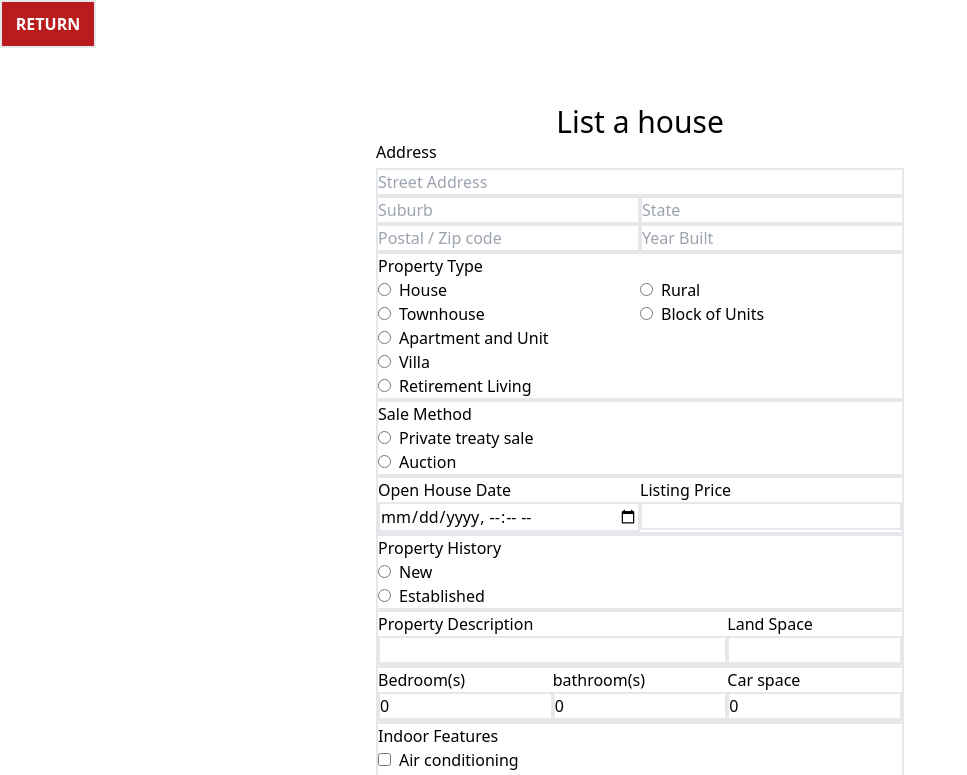
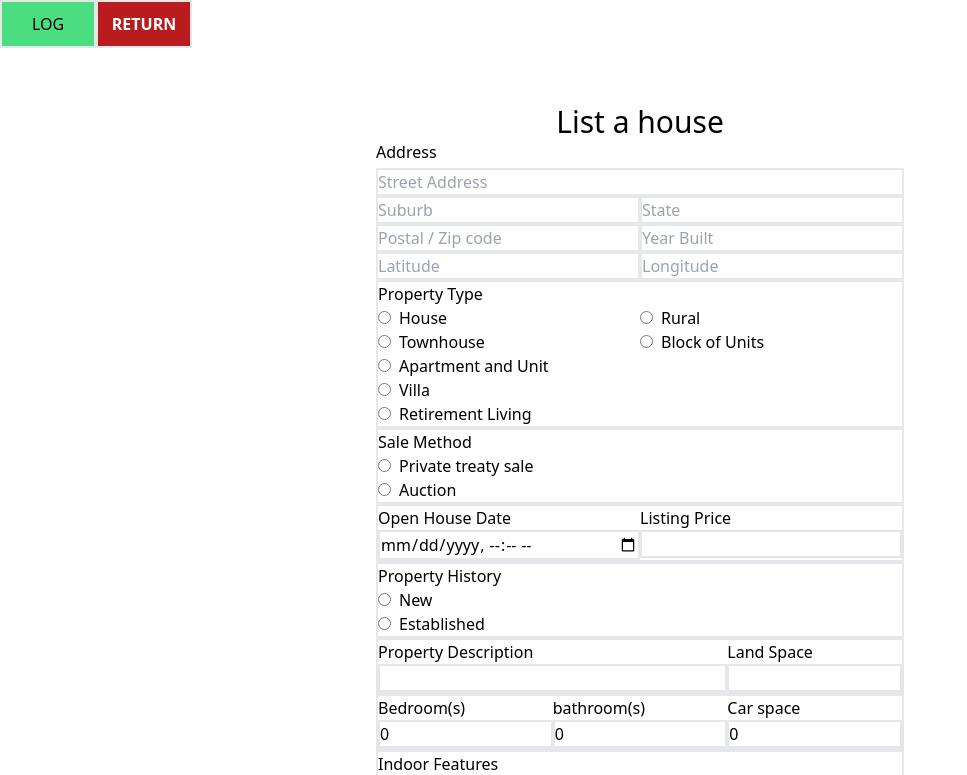
Before and after one commit to rikichoi/openhouse-listing-app, a Next.js app: page /list-house in a window 1280 px wide. Shown: the top 775 px of the page, without its empty margins (0-967 px from the left). Built offline with nearby package versions, Linux system fonts and the light colour scheme.

Commit message:
Added mapbox and geopoint functionality, markers shown for each house listing on map - TODO: Add geopoints to edit-listing

```diff
--- a/package.json
+++ b/package.json
@@ -12,10 +12,13 @@
     "@emotion/react": "^11.11.4",
     "@emotion/styled": "^11.11.5",
     "@mui/material": "^5.16.1",
+    "@types/mapbox-gl": "^3.1.0",
     "firebase": "^10.12.3",
+    "mapbox-gl": "^3.5.1",
     "next": "14.2.4",
     "react": "^18",
-    "react-dom": "^18"
+    "react-dom": "^18",
+    "react-map-gl": "^7.1.7"
   },
   "devDependencies": {
     "eslint": "^8",
--- a/src/app/list-house/page.js
+++ b/src/app/list-house/page.js
@@ -20,12 +20,15 @@ import {
   doc,
   where,
   query,
+  GeoPoint,
 } from "firebase/firestore";
 import { db } from "@/lib/firebase";
 import Button from "@mui/material/Button";
 
 export default function ListHouse() {
   const router = useRouter();
+  const [lat, setLat] = useState(0);
+  const [lon, setLon] = useState(0);
   const initialState = {
     bathroom: 0,
     bed: 0,
@@ -50,8 +53,12 @@ export default function ListHouse() {
     heating: false,
     fire: false,
     method: "",
+    longitude: "",
+    latitude: "",
+    geopoint: new GeoPoint(lat || 0, lon || 0),
     createdAt: new Date(),
   };
+
   const [data, setData] = useState(initialState);
   const {
     bathroom,
@@ -77,19 +84,36 @@ export default function ListHouse() {
     heating,
     fire,
     method,
+    geopoint,
   } = data;
   const [file, setFile] = useState(null);
   const [progress, setProgress] = useState({});
   const storage = getStorage();
 
   const handleChange = (e) => {
-    if(e.target.type == "number"){
+    if (e.target.type == "number") {
       setData({ ...data, [e.target.name]: e.target.valueAsNumber });
-    }
-    else{
+    } else {
       setData({ ...data, [e.target.name]: e.target.value });
     }
   };
+
+  const handleLocChange = (e) => {
+    if (e.target.name == "geopointLon") {
+      setLon(a => a = e.target.valueAsNumber);
+      setData({ ...data, geopoint: new GeoPoint(lat, lon) });
+    }
+    if (e.target.name == "geopointLat") {
+      setLat(a => a = e.target.valueAsNumber);
+      setData({ ...data, geopoint: new GeoPoint(lat, lon) });
+    }
+  };
+
+  useEffect(() => {
+    setData({ ...data, geopoint: new GeoPoint(lat, lon) });
+  }, [lat, lon])
+
+
 
   useEffect(() => {
     const uploadFile = () => {
@@ -139,7 +163,16 @@ export default function ListHouse() {
 
   return (
     <div className="w-full h-full">
-      <button onClick={()=>router.push('/')} className="border-2 w-24 h-12 text-white bg-red-700">
+      <button
+        onClick={() => console.log(data)}
+        className="border-2 w-24 h-12 bg-green-400"
+      >
+        LOG
+      </button>
+      <button
+        onClick={() => router.push("/")}
+        className="border-2 w-24 h-12 text-white bg-red-700"
+      >
         <a className="text-center font-semibold" href="/">
           RETURN
         </a>
@@ -181,6 +214,7 @@ export default function ListHouse() {
               className="w-full border-2"
               placeholder="Postal / Zip code"
               name="post"
+              type="number"
               value={post}
               onChange={handleChange}
             ></input>
@@ -191,6 +225,23 @@ export default function ListHouse() {
               onChange={handleChange}
               className="w-full border-2"
               placeholder="Year Built"
+            ></input>
+          </div>
+          <div className="grid grid-cols-2">
+            <input
+              type="number"
+              name="geopointLat"
+              onChange={handleLocChange}
+              className="w-full border-2"
+              placeholder="Latitude"
+            ></input>
+            <input
+              className="w-full border-2"
+              placeholder="Longitude"
+              type="number"
+              name="geopointLon"
+              max={180}
+              onChange={handleLocChange}
             ></input>
           </div>
         </div>
@@ -500,11 +551,7 @@ export default function ListHouse() {
             placeholder="Upload Image"
           ></input>
         </div>
-        <Button
-          variant="contained"
-          type="submit"
-          disabled={progress !== 100}
-        >
+        <Button variant="contained" type="submit" disabled={progress !== 100}>
           Submit
         </Button>
       </form>
--- a/src/app/page.js
+++ b/src/app/page.js
@@ -1,7 +1,9 @@
 "use client";
+import "mapbox-gl/dist/mapbox-gl.css";
+import { Map, Marker } from "react-map-gl";
+import React, { useCallback, useEffect, useState } from "react";
 import Image from "next/image";
 import HouseListingItem from "@/components/HouseListingItem";
-import { useEffect, useState } from "react";
 import FilterButton from "@/components/Filter/FilterButton";
 import FilterModal from "@/components/Filter/FilterModal";
 import { db } from "@/lib/firebase";
@@ -14,14 +16,18 @@ import {
   where,
   query,
   and,
+  GeoPoint,
 } from "firebase/firestore";
 import { useSearchParams } from "next/navigation";
 import Link from "next/link";
 import { useRouter } from "next/navigation";
 
 export default function Home() {
+  const mapboxToken = process.env.NEXT_PUBLIC_MAPBOX_TOKEN;
   const [search, setSearch] = useState("");
-  const [sortFilter, setSortFilter] = useState("(a, b) => b.createdAt - a.createdAt");
+  const [sortFilter, setSortFilter] = useState(
+    "(a, b) => b.createdAt - a.createdAt"
+  );
   const [openFilter, setOpenFilter] = useState(false);
   const [houseList, setHouseList] = useState([]);
   const searchParams = useSearchParams();
@@ -44,21 +50,21 @@ export default function Home() {
   const sortOptions = [
     {
       type: "Newest",
-      value: "(a, b) => b.createdAt - a.createdAt"
+      value: "(a, b) => b.createdAt - a.createdAt",
     },
     {
       type: "Oldest",
-      value: "(a, b) => a.createdAt - b.createdAt"
+      value: "(a, b) => a.createdAt - b.createdAt",
     },
     {
       type: "Highest Price",
-      value: "(a, b) => b.price - a.price"
+      value: "(a, b) => b.price - a.price",
     },
     {
       type: "Lowest Price",
-      value: "(a, b) => a.price - b.price"
-    }
-  ]
+      value: "(a, b) => a.price - b.price",
+    },
+  ];
 
   const router = useRouter();
 
@@ -108,7 +114,8 @@ export default function Home() {
           fire: doc.data().fire,
           method: doc.data().method,
           img: doc.data().img,
-          createdAt: doc.data().createdAt,
+          method: doc.data().method,
+          geopoint: doc.data().geopoint,
         };
       });
       setHouseList(data);
@@ -327,6 +334,24 @@ export default function Home() {
         ""
       )}
       <div className="w-full">
+        <Map
+          mapboxAccessToken={mapboxToken}
+          initialViewState={{
+            longitude: 145.1,
+            latitude: -37.9,
+            zoom: 12,
+          }}
+          style={{ width: 600, height: 400 }}
+          mapStyle="mapbox://styles/mapbox/streets-v9"
+        >
+          {houseList.map((house) => (
+            <Marker
+              key={house.id}
+              longitude={house.geopoint.longitude}
+              latitude={house.geopoint.latitude}
+            ></Marker>
+          ))}
+        </Map>
         <input
           onChange={(e) => setSearch(e.target.value)}
           className="border-2"
@@ -338,7 +363,7 @@ export default function Home() {
           </a>
         </button>
         <button
-          onClick={() => console.log(sortFilter.replace(/^"(.*)"$/, '$1'))}
+          onClick={() => console.log(houseList)}
           className="border-2 w-24 h-12 bg-green-400"
         >
           LOG
@@ -359,7 +384,9 @@ export default function Home() {
           >
             {sortOptions.map((options) => (
               <option
-                      onClick={()=>setSortFilter(options.value.replace(/^"(.*)"$/, '$1'))}
+                onClick={() =>
+                  setSortFilter(options.value.replace(/^"(.*)"$/, "$1"))
+                }
                 label={options.type}
                 key={options.type}
                 value={options.value}
```
Also changed, not shown: 1 other file (tests, documents, lock files or other folders). Lines whose indentation alone changed are shown as unchanged.
